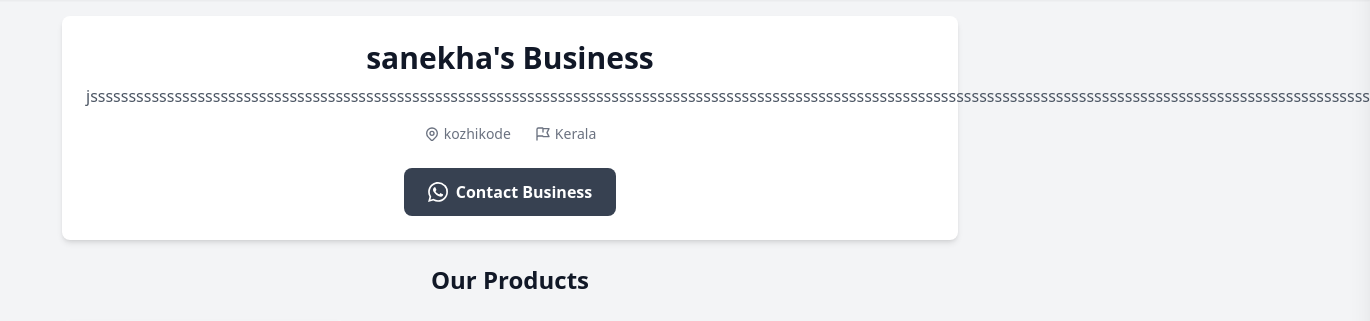
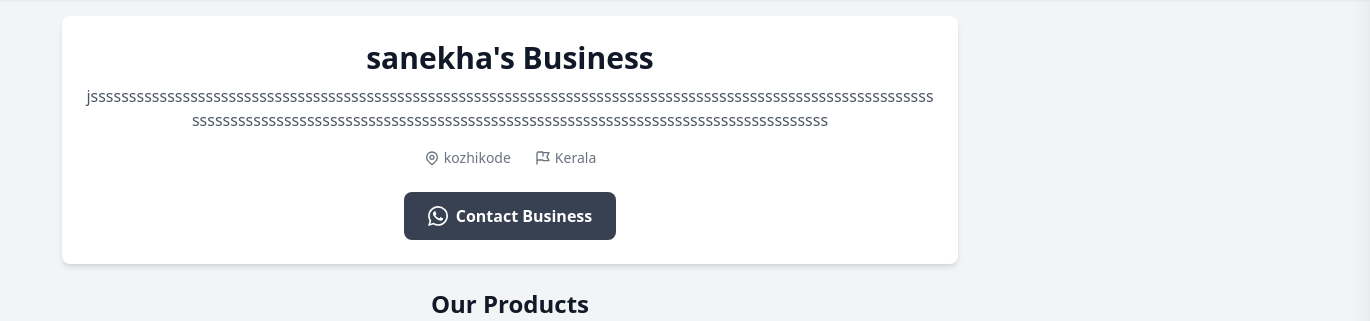
Before and after one commit to sanekhakk/katlo-catalog-generator, a Django app: a page that uses templates/katloapp/public_catalog.html in a window 1720 px wide; the page is wider, and only the part inside the window is pictured. Shown: the part 68-389 px from the top of that part, without its empty margins (350-1720 px from the left). Run offline with Django 5.2, Linux system fonts and the light colour scheme; data comes from the database, SQL or seed files in the repository; both versions use the stored data as it was after the commit; some libraries are stand-ins or nearby versions.

Commit message:
css issues fix

```diff
--- a/templates/katloapp/public_catalog.html
+++ b/templates/katloapp/public_catalog.html
@@ -5,7 +5,7 @@
         <div class="text-center">
             <h1 class="text-3xl font-bold text-gray-900 mb-2">{{ business.name }}</h1>
             {% if business.description %}
-                <p class="text-gray-600 mb-4">{{ business.description }}</p>
+                <p class="text-gray-600 mb-4 break-words">{{ business.description }}</p>
             {% endif %}
 
             <div class="flex justify-center items-center space-x-6 text-sm text-gray-500 mb-6">
```
Also changed, not shown: templates/katloapp/business_dashboard.html (+5 -2 lines), db.sqlite3.
